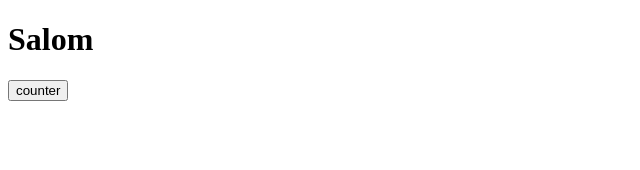
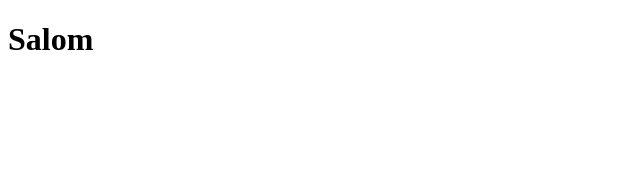
Before and after one commit to Abdulaziz2003333/e_commerce, a React (Vite) app: page / in a window 1280 px wide. Shown: the top 170 px of the page, without its empty margins (0-640 px from the left). Built offline with nearby package versions, Linux system fonts and the light colour scheme.

Commit message:
Test for yanvar
test P

(cherry picked from commit de94a1255422148f23fa19a819bfd5f4c8a5fe49)

```diff
--- a/src/App.jsx
+++ b/src/App.jsx
@@ -1,15 +1,12 @@
-import {useContext} from "react";
-import {MyContext} from "./context/Context.jsx";
+
 
 
 function App() {
-  const {count,setCount} = useContext(MyContext)
+
 
   return (
     <>
     <h1>Salom </h1>
-      <button onClick={() => setCount(count + 1)}>counter</button>
-
     </>
   )
 }
```
